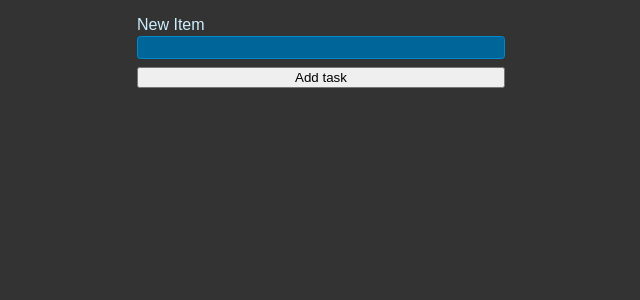
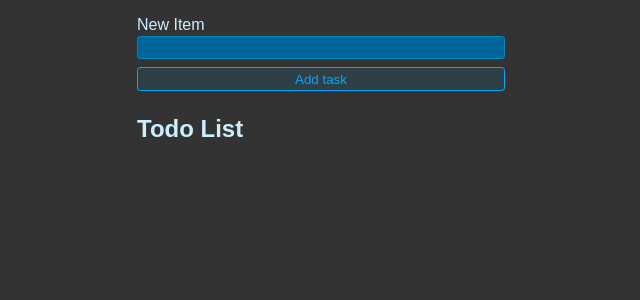
Before and after one commit to mortalprotagonist/react-todo-list, a React (Vite) app: page / in a window 1280 px wide. Shown: the top 300 px of the page, without its empty margins (319-959 px from the left). Built offline with nearby package versions, Linux system fonts and the light colour scheme.

Commit message:
edited App.jsx

```diff
--- a/src/App.jsx
+++ b/src/App.jsx
@@ -8,8 +8,9 @@ export default function app(){
                 <label htmlFor="item"> New Item</label>
                 <input type="text" id="item"></input>
             </div>
-            <button>Add task</button>
+            <button className="btn">Add task</button>
         </form>
+        <h1 className="header">Todo List</h1>
         </>
     )
 }
```
